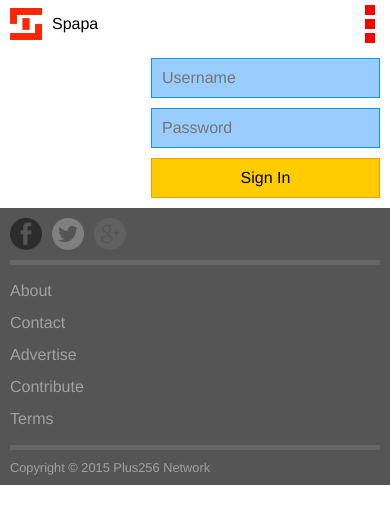
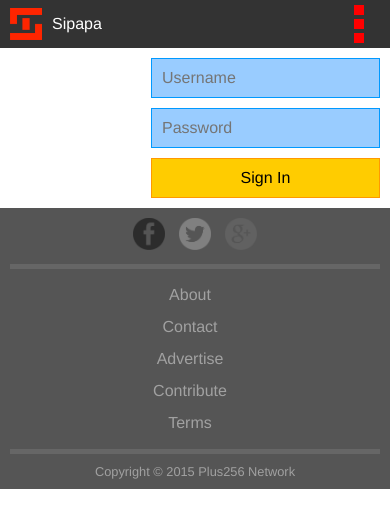
Before and after one commit to Plus256/Sipapa, a PHP site: page /adm.php in a window 390 px wide. Shown: the top 528 px of the page. Run offline with PHP 8.4, Linux system fonts and the light colour scheme; data comes from the database, SQL or seed files in the repository; some libraries are stand-ins or nearby versions.

Commit message:
tweaking the basics

```diff
--- a/ad_extra.php
+++ b/ad_extra.php
@@ -1,9 +1,9 @@
 <?php
 ?>
 <div id="shule_right_container">
-    <?php require_once("info.php"); ?>
+    <?php //require_once("info.php"); ?>
+    <?php //require_once("pol.php"); ?>
     <?php require_once("ads.php"); ?>
-    <?php require_once("pol.php"); ?>
     <?php require_once("events.php"); ?>
     <?php require_once("news_letter.php"); ?>
     <?php //require_once("twt_feed.php"); ?>
--- a/adm_sin_att.php
+++ b/adm_sin_att.php
@@ -1,4 +1,5 @@
 <?php
+require("db.php");
 $uname=mysqli_real_escape_string($_POST['uname']);
 $pwd=mysqli_real_escape_string($_POST['pwd']);
 $hash=hash('sha256', $pwd);
--- a/ban.php
+++ b/ban.php
@@ -1,7 +1,7 @@
 <div id="banner">
 	<div class="wrapper">
     	<div id="name_logo">
-        	<a href="/."><div id="logo"><img src="<?php echo $logo; ?>" /></div><div id="short_name"><?php echo $short_name; ?></div></a>
+        	<a href="./"><div id="logo"><img src="<?php echo $logo; ?>" /></div><div id="short_name"><?php echo $short_name; ?></div></a>
         </div>
         <?php require_once("menu.php"); ?>
     	<div class="spacer"></div>
--- a/cnf.php
+++ b/cnf.php
@@ -2,7 +2,7 @@
 ob_start();
 session_start();
 $power="Plus256 Network";
-$short_name="Spapa";
+$short_name="Sipapa";
 $tagline="Entertainment";
 $logo="gra/logo.png";
 $menu_icon="gra/menu_icon.png";
--- a/css/glb.css
+++ b/css/glb.css
@@ -208,7 +208,8 @@ textarea {
 
 #banner{
 	height:3em;
-	background:#FFF;
+	background:#333;
+	color:#FFF
 }
 
 #name_logo{
@@ -251,7 +252,7 @@ textarea {
 #menu_icon{
 	float:right;
 	cursor:pointer;
-	padding:5px;
+	padding:5px 1em;
 }
 
 #menu_icon:hover{
--- a/css/mob.css
+++ b/css/mob.css
@@ -110,6 +110,7 @@
 	}
 
 	#copyright{
+		text-align:center;
 		float:none;
 		line-height:normal;
 		margin-right:0;
@@ -117,6 +118,15 @@
 
 	#fot_soc{
 		float:none;
+		text-align:center;
+	}
+
+	#fot_soc a{
+		float:none;
+	}
+
+	#fot_soc img{
+		display:inline;/*block display affects container*/
 	}
 
 	#fot_links{
@@ -126,7 +136,9 @@
 	}
 
 	#fot_links a{
-		clear:both;
+		display:block;
+		float:none;
+		text-align:center;
 	}
 
 	#twt_feed_body #desktop{
--- a/db.php
+++ b/db.php
@@ -1,7 +1,7 @@
 <?php
 /*local credentials*/
 $host="127.0.0.1";
-$db="minzani";
+$db="sipapa";
 $user="root";
 $pwd="";
 $port=3306;
--- a/fun.php
+++ b/fun.php
@@ -210,6 +210,7 @@ if(isset($_GET['poll_result'])){
 }
 
 function voteShare($p_cand_share, $poll){
+	require("db.php");//I REALLY DON'T WHY THIS FUNCTION NEEDS THIS LINE!
 	$percent;
 	$total=0;
 	$q=mysqli_query($con, "select votes from p_cand where poll=$poll");
@@ -221,6 +222,7 @@ function voteShare($p_cand_share, $poll){
 }
 
 function totalVotes($poll){
+	require("db.php");//I REALLY DON'T WHY THIS FUNCTION NEEDS THIS LINE!
 	$total=0;
 	$q=mysqli_query($con, "select votes from p_cand where poll=$poll");
 	while($r=mysqli_fetch_assoc($q)){
--- a/js/init.js
+++ b/js/init.js
@@ -330,19 +330,19 @@ function moreShule(id){
 			shule.appendChild(shule_pub_det);
 
 			var fb_share=_("img");
-			fb_share.src="../gra/facebook.png";
+			fb_share.src="./gra/facebook.png";
 
 			//var twt_share=_("a");
 			//twt_share.href="https://twitter.com/share";
 			//twt_share.setAttribute("target", "_blank");
 			var twt_share=_("img");
-			twt_share.src="../gra/twitter.png";
+			twt_share.src="./gra/twitter.png";
 			twt_share.addEventListener("click",function(){
 				window.open("https://twitter.com/share?text="+data.title+"&url="+escape(window.location.href), "", "menubar=no,toolbar=no,resizable=yes,scrollbars=yes,height=300,width=600");
 			},false);
 
 			var gp_share=_("img");
-			gp_share.src="../gra/google.png";
+			gp_share.src="./gra/google.png";
 			gp_share.addEventListener("click",function(){
 				window.open("https://plus.google.com/share?url="+escape(window.location.href), "", "menubar=no,toolbar=no,resizable=yes,scrollbars=yes,height=300,width=600");
 			},false);
--- a/news_subscr.php
+++ b/news_subscr.php
@@ -6,6 +6,7 @@ if(isset($_GET['news_subscr'])){
 }
 
 function newsSubscr(){
+	require("db.php");//I REALLY DON'T WHY THIS FUNCTION NEEDS THIS LINE!
 	if(!empty($_POST['email'])){
 		$mail_check=spamCheck($_POST['email']);
 		if($mail_check==false){
```
Also changed, not shown: info.php (line endings or trailing spaces), js/fun.js (line endings or trailing spaces), menu.php (line endings or trailing spaces).
